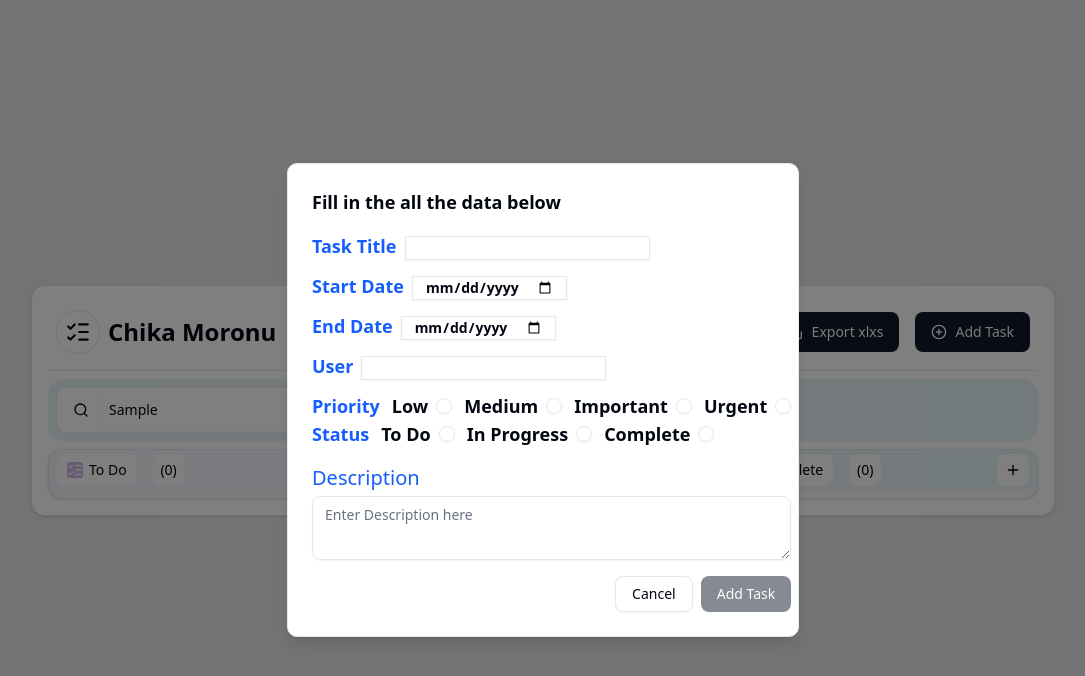
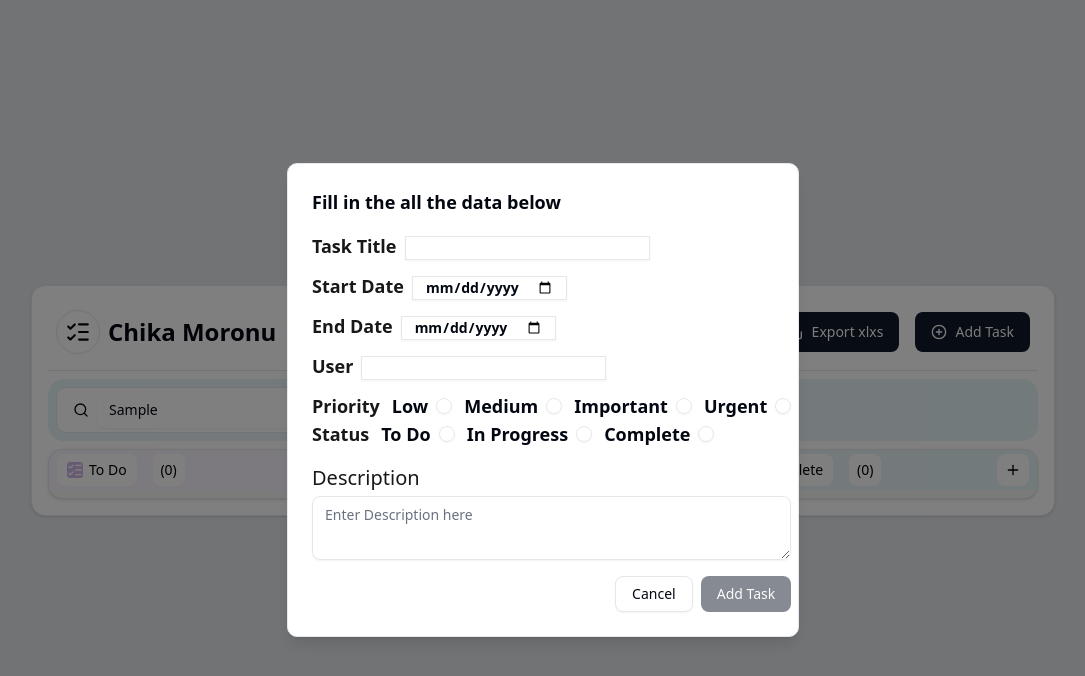
Before and after one commit to cmoronu1/todo, a Next.js app: page / in a window 1280 px wide. Both pictures are taken after typing "Sample" into the empty fields and a click on the button "Add Task". Shown: the top 676 px of the page, without its empty margins (97-1182 px from the left). Built offline with nearby package versions, Linux system fonts and the light colour scheme.

Commit message:
update card label
updated card label color

```diff
--- a/src/components/task/addFilteredInput.tsx
+++ b/src/components/task/addFilteredInput.tsx
@@ -79,7 +79,7 @@ export function AddFilteredTask({
         <AlertDialogTitle>
           <div className="flex flex-col gap-3">
             <div className="flex gap-2">
-              <h2 className="text-blue-600 not-sm:text-[0.7em]">Task Title</h2>
+              <h2 className="text-[#181818] not-sm:text-[0.7em]">Task Title</h2>
               <span>
                 <Input
                   className="h-6 rounded-none"
@@ -97,7 +97,7 @@ export function AddFilteredTask({
               </span>
             </div>
             <div className="flex gap-2">
-              <h2 className="text-blue-600 not-sm:text-[0.7em]">Start Date</h2>
+              <h2 className="text-[#181818] not-sm:text-[0.7em]">Start Date</h2>
               <span>
                 <Input
                   className="h-6 rounded-none"
@@ -110,7 +110,7 @@ export function AddFilteredTask({
               </span>
             </div>
             <div className="flex gap-2">
-              <h2 className="text-blue-600 not-sm:text-[0.7em]">End Date</h2>
+              <h2 className="text-[#181818] not-sm:text-[0.7em]">End Date</h2>
               <span>
                 <Input
                   className="h-6 rounded-none"
@@ -123,7 +123,7 @@ export function AddFilteredTask({
               </span>
             </div>
             <div className="flex gap-2">
-              <h2 className="text-blue-600 not-sm:text-[0.7em]">User</h2>
+              <h2 className="text-[#181818] not-sm:text-[0.7em]">User</h2>
               <span>
                 <Input
                   className="h-6 rounded-none"
@@ -140,7 +140,7 @@ export function AddFilteredTask({
             </div>
             <div className="not-sm:grid not-sm:grid-cols-2 not-sm:gap-3">
               <RadioGroup className="flex flex-row not-sm:flex-col">
-                <h2 className="text-blue-600 not-sm:text-[0.9em]">Priority</h2>
+                <h2 className="text-[#181818] not-sm:text-[0.9em]">Priority</h2>
                 {["Low", "Medium", "Important", "Urgent"].map((member) => (
                   <div
                     key={member}
@@ -160,7 +160,7 @@ export function AddFilteredTask({
                 ))}
               </RadioGroup>
               <RadioGroup className="flex flex-row not-sm:flex-col">
-                <h2 className="text-blue-600 not-sm:text-[0.9em]">Status</h2>
+                <h2 className="text-[#181818] not-sm:text-[0.9em]">Status</h2>
                 {["todo", "in-progress", "completed"].map((member) => (
                   <div
                     key={member}
@@ -189,7 +189,7 @@ export function AddFilteredTask({
           </div>
         </AlertDialogTitle>
         <AlertDialogDescription className="flex flex-col gap-1">
-          <span className="text-[#165dfc] text-xl font-medium not-sm:text-[0.9em]">
+          <span className="text-[#181818] text-xl font-medium not-sm:text-[0.9em]">
             Description
           </span>
           <Textarea
--- a/src/components/task/addInput.tsx
+++ b/src/components/task/addInput.tsx
@@ -65,7 +65,7 @@ export function AddTask({ taskData, setTaskData }: AddTaskProps) {
         <AlertDialogTitle>
           <div className="flex flex-col gap-3">
             <div className="flex gap-2">
-              <h2 className="text-blue-600 not-sm:text-[0.7em]">Task Title</h2>
+              <h2 className="text-[#181818] not-sm:text-[0.7em]">Task Title</h2>
               <span>
                 <Input
                   className="h-6 rounded-none"
@@ -83,7 +83,7 @@ export function AddTask({ taskData, setTaskData }: AddTaskProps) {
               </span>
             </div>
             <div className="flex gap-2">
-              <h2 className="text-blue-600 not-sm:text-[0.7em]">Start Date</h2>
+              <h2 className="text-[#181818] not-sm:text-[0.7em]">Start Date</h2>
               <span>
                 <Input
                   className="h-6 rounded-none"
@@ -96,7 +96,7 @@ export function AddTask({ taskData, setTaskData }: AddTaskProps) {
               </span>
             </div>
             <div className="flex gap-2">
-              <h2 className="text-blue-600 not-sm:text-[0.7em]">End Date</h2>
+              <h2 className="text-[#181818] not-sm:text-[0.7em]">End Date</h2>
               <span>
                 <Input
                   className="h-6 rounded-none"
@@ -109,7 +109,7 @@ export function AddTask({ taskData, setTaskData }: AddTaskProps) {
               </span>
             </div>
             <div className="flex gap-2">
-              <h2 className="text-blue-600 not-sm:text-[0.7em]">User</h2>
+              <h2 className="text-[#181818] not-sm:text-[0.7em]">User</h2>
               <span>
                 <Input
                   className="h-6 rounded-none"
@@ -126,7 +126,7 @@ export function AddTask({ taskData, setTaskData }: AddTaskProps) {
             </div>
             <div className="not-sm:grid not-sm:grid-cols-2 not-sm:gap-3">
               <RadioGroup className="flex flex-row not-sm:flex-col">
-                <h2 className="text-blue-600 not-sm:text-[0.9em]">Priority</h2>
+                <h2 className="text-[#181818] not-sm:text-[0.9em]">Priority</h2>
                 {["Low", "Medium", "Important", "Urgent"].map((member) => (
                   <div
                     key={member}
@@ -146,7 +146,7 @@ export function AddTask({ taskData, setTaskData }: AddTaskProps) {
                 ))}
               </RadioGroup>
               <RadioGroup className="flex flex-row not-sm:flex-col">
-                <h2 className="text-blue-600 not-sm:text-[0.9em]">Status</h2>
+                <h2 className="text-[#181818] not-sm:text-[0.9em]">Status</h2>
                 {["todo", "in-progress", "completed"].map((member) => (
                   <div
                     key={member}
@@ -173,7 +173,7 @@ export function AddTask({ taskData, setTaskData }: AddTaskProps) {
           </div>
         </AlertDialogTitle>
         <AlertDialogDescription className="flex flex-col gap-1">
-          <span className="text-[#165dfc] text-xl font-medium not-sm:text-[0.9em]">
+          <span className="text-[#181818] text-xl font-medium not-sm:text-[0.9em]">
             Description
           </span>
           <Textarea
```
